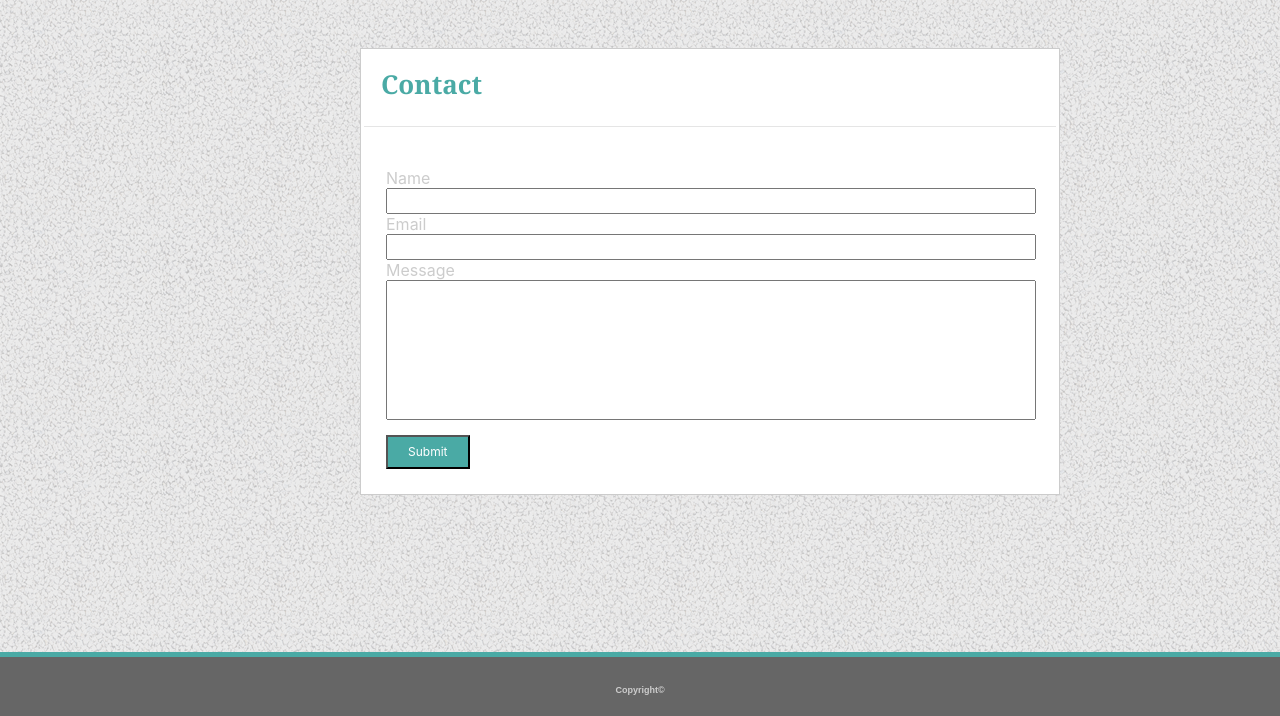
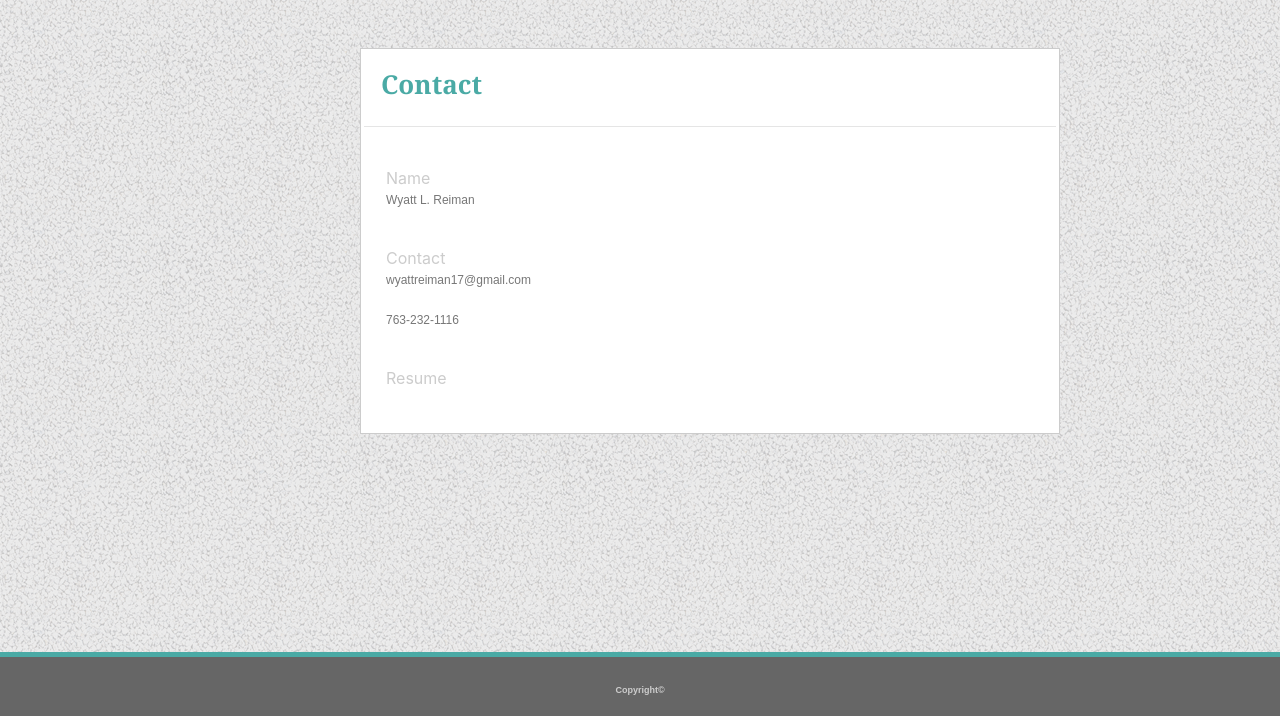
Before and after one commit to WyattLaneReiman/Responsive-Contact, a plain HTML site: page index.html in a window 1280 px wide. Shown: the part 84-800 px from the top of the page. Drawn offline with nearby package versions, Linux system fonts and the light colour scheme.

Commit message:
final touches

```diff
--- a/assets/css/style.css
+++ b/assets/css/style.css
@@ -11,10 +11,7 @@ body {
 h2 {
     padding-top: 20px;
 }
-#message {
-    height: 140px;
-    width: 650px;
-}
+
 #name{
     width: 650px;
 }
--- a/index.html
+++ b/index.html
@@ -5,7 +5,7 @@
     <meta charset="UTF-8">
     <meta name="viewport" content="width=device-width, initial-scale=1.0">
 
-    <title>basic porfolio</title>
+    <title>Contact</title>
 
     <link rel="stylesheet" href="https://stackpath.bootstrapcdn.com/bootstrap/4.1.3/css/bootstrap.min.css" integrity="sha384-MCw98/SFnGE8fJT3GXwEOngsV7Zt27NXFoaoApmYm81iuXoPkFOJwJ8ERdknLPMO"
         crossorigin="anonymous">
@@ -36,15 +36,18 @@
         <form id="CONTACT-">
             Name
             <br>
-            <input id="name" type="text" name="Name" size="99">
-            <br> Email
+            <p>Wyatt L. Reiman</p>
             <br>
-            <input id="email" type="text" name="Email" size="99">
-            <br> Message
+            Contact
             <br>
-            <input id="message" type="text" name="Your message here" size="99">
+            <p class = "email">wyattreiman17@gmail.com</p>
+            <p class = "number">763-232-1116</p>
             <br>
-            <input id="submit" type="submit">
+            Resume
+            <br>
+            <a href=></a>
+            <br>
+
 
         </form>
 
```
Also changed, not shown: 1 other file.
